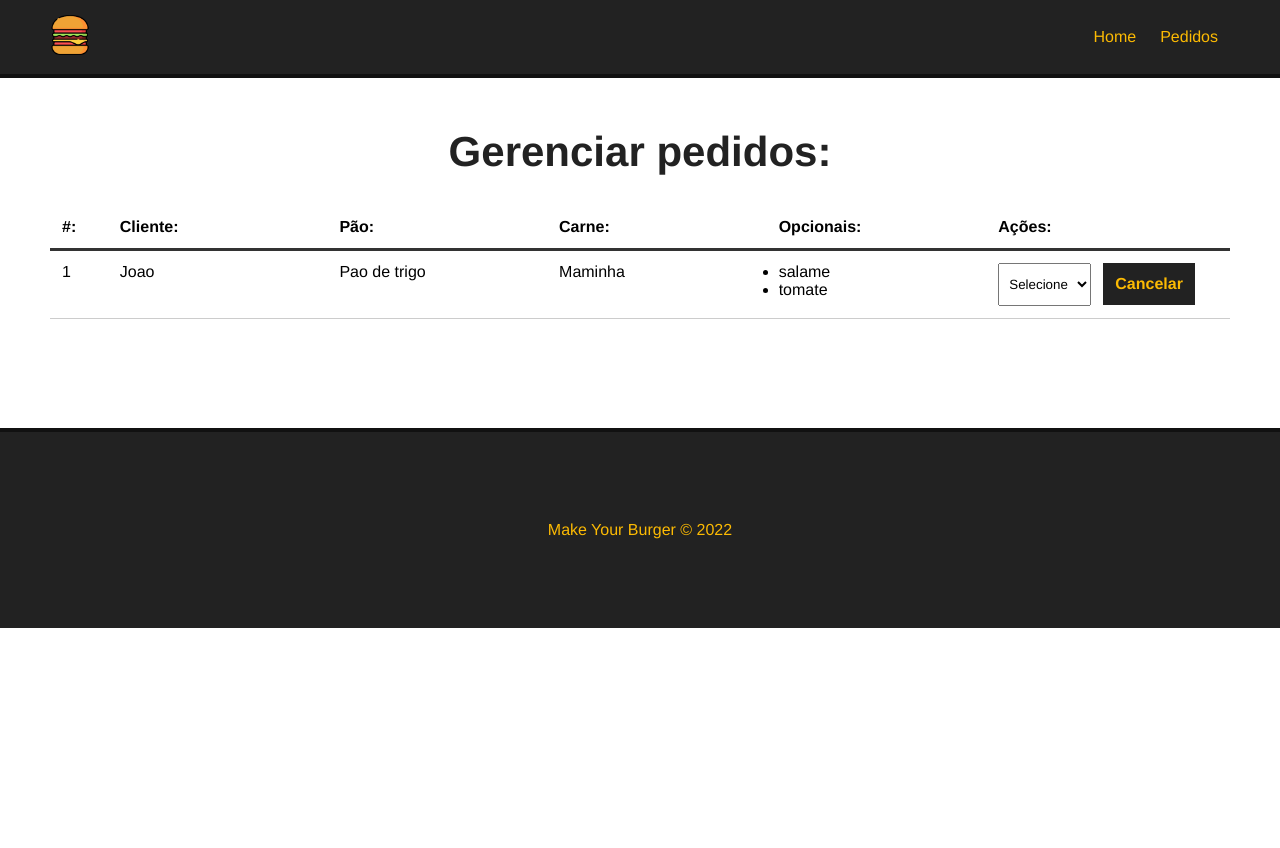
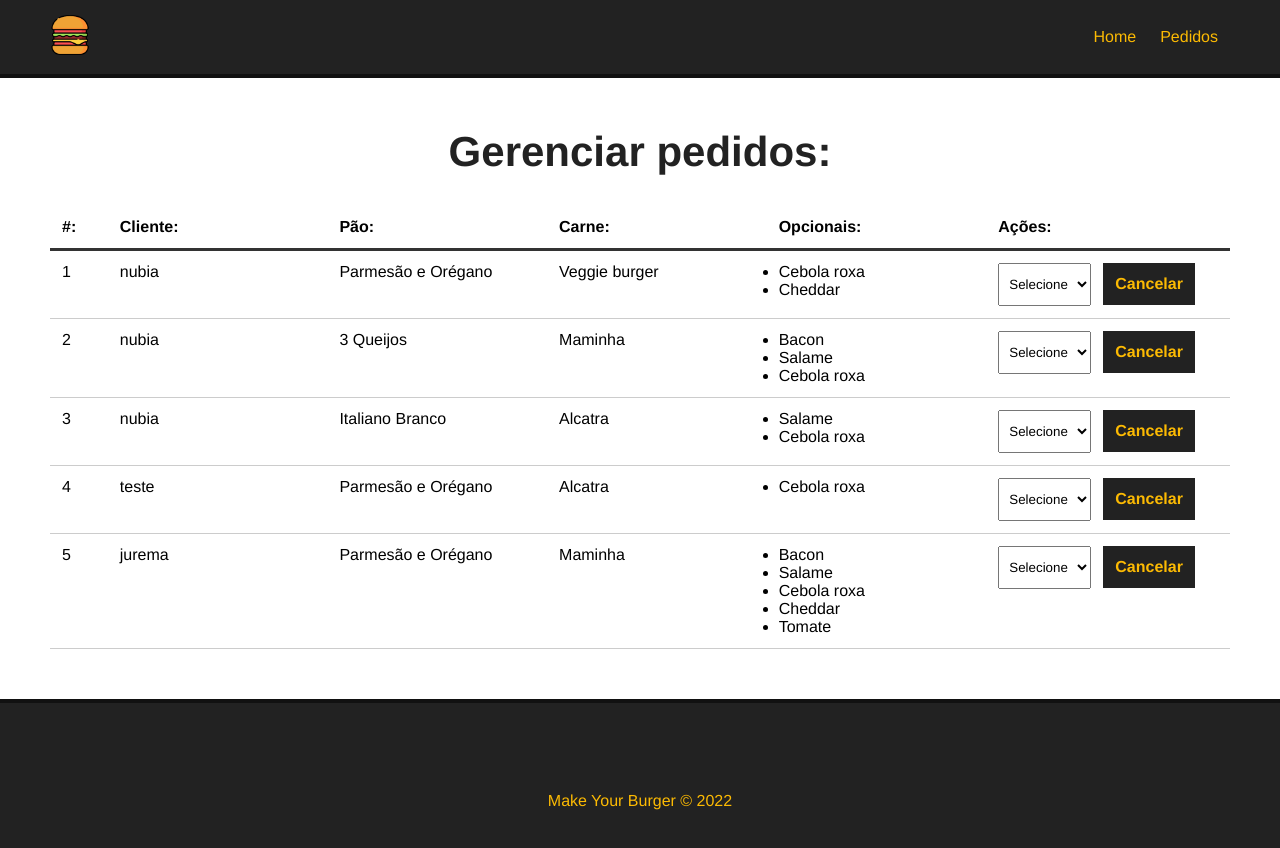
Before and after one commit to NubiaPontel/make-your-burger, a Vue app: page /pedidos in a window 1280 px wide. Shown: the top 848 px of the page. Before the commit the page ends 800 px from the top, so only its background shows below. Built offline with nearby package versions, Linux system fonts and the light colour scheme; data requests are answered from the project's data file.

Commit message:
pedidos do banco

```diff
--- a/db/db.json
+++ b/db/db.json
@@ -121,6 +121,20 @@
       ],
       "status": "Solicitado",
       "id": 4
+    },
+    {
+      "nome": "jurema",
+      "carne": "Maminha",
+      "pao": "Parmesão e Orégano",
+      "opcionais": [
+        "Bacon",
+        "Salame",
+        "Cebola roxa",
+        "Cheddar",
+        "Tomate"
+      ],
+      "status": "Solicitado",
+      "id": 5
     }
   ]
 }
--- a/src/components/Dashboard.vue
+++ b/src/components/Dashboard.vue
@@ -12,15 +12,16 @@
       </div>
 
       <div id="burger-table-rows">
-          <div class="burger-table-row">
-              <div class="order-number">1</div>
-              <div>Joao</div>
-              <div>Pao de trigo</div>
-              <div>Maminha</div>
+          <div class="burger-table-row" v-for="burger in burgers" :key="burger.id">
+              <div class="order-number">{{ burger.id }}</div>
+              <div>{{ burger.nome }}</div>
+              <div>{{burger.pao}}</div>
+              <div>{{burger.carne}}</div>
               <div>
                   <ul>
-                      <li>salame</li>
-                      <li>tomate</li>
+                      <li v-for="(opcional, index) in burger.opcionais" :key="index">
+                        {{opcional}}</li>
+
                   </ul>
               </div>
               <div>
@@ -36,7 +37,29 @@
 
 <script>
 export default {
-   name: "Dashboard"
+   name: "Dashboard",
+   data(){
+     return{
+       burgers: null,
+       burger_id: null,
+       status: []
+     }
+   },
+   methods: {
+     async getPedidos(){
+
+       const req = await fetch("http://localhost:3000/burgers");
+
+       const data = await req.json();
+
+       this.burgers = data
+
+       //resgatar o status
+     }
+   },
+   mounted() {
+     this.getPedidos();
+   }
 }
 </script>
 
```
